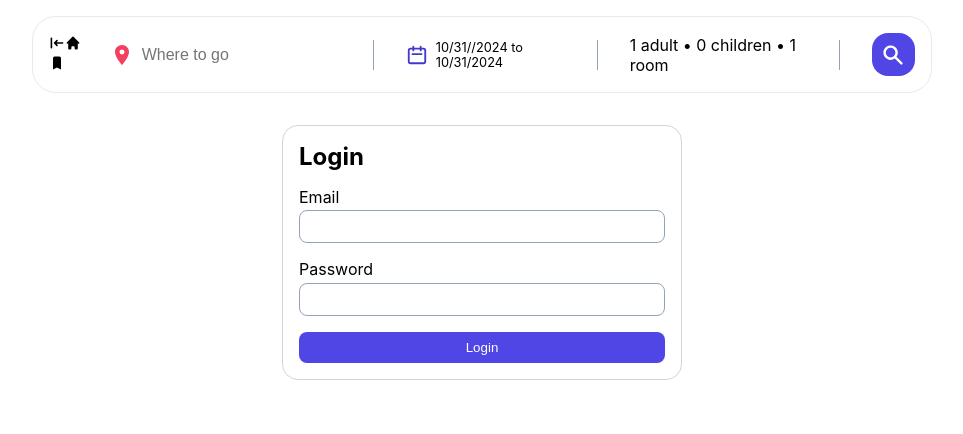
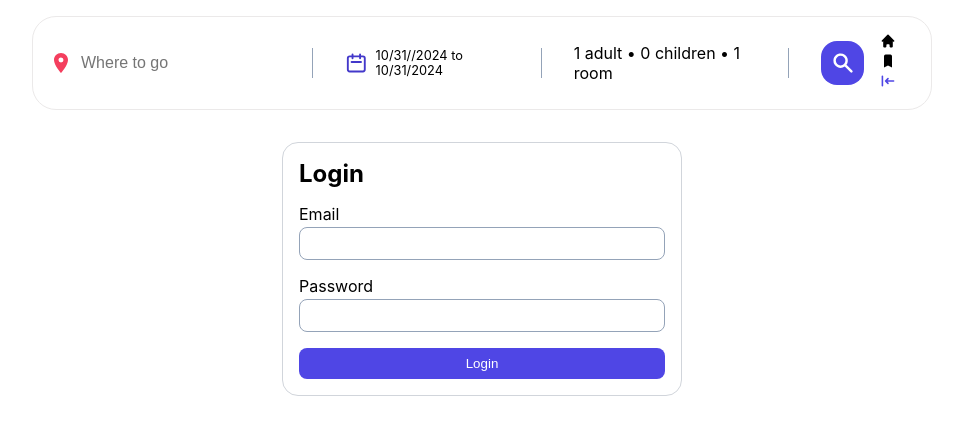
Before and after one commit to mahdi6788/BookingHotel, a React (Vite) app: page /login in a window 1280 px wide. Shown: the top 434 px of the page, without its empty margins (158-1121 px from the left). Built offline with nearby package versions, Linux system fonts and the light colour scheme; no server answers; data requests are answered from the project's data file.

Commit message:
page login and

```diff
--- a/src/components/Header/Header.jsx
+++ b/src/components/Header/Header.jsx
@@ -7,6 +7,7 @@ import {
   HiHome,
   HiBookmark,
   HiLogin,
+  HiLogout,
 } from "react-icons/hi";
 import { useRef, useState } from "react";
 import useOutsideClick from "../useOutsideClick";
@@ -17,9 +18,12 @@ import { format } from "date-fns";
 import {
   createSearchParams,
   Link,
+  Navigate,
+  NavLink,
   useNavigate,
   useSearchParams,
 } from "react-router-dom";
+import { useAuth } from "../../context/AuthContextProvider";
 
 function Header() {
   const navigate = useNavigate();
@@ -69,17 +73,6 @@ function Header() {
   return (
     <div className="header">
       <div className="headerSearch">
-        <div>
-          <Link to={"/login"}>
-            <HiLogin />
-          </Link>
-          <Link to={"/"}>
-            <HiHome />
-          </Link>
-          <Link to={"/bookmark"}>
-            <HiBookmark />
-          </Link>
-        </div>
         <div className="headerSearchItem">
           <MdLocationOn className="headerIcon locationIcon" />
           <input
@@ -131,6 +124,15 @@ function Header() {
           <button onClick={handleSearch} className="headerSearchBtn">
             <HiSearch className="headerIcon" />
           </button>
+        </div>
+        <div>
+          <NavLink to={"/"}>
+            <HiHome />
+          </NavLink> {" "}
+          <NavLink to={"/bookmark"}>
+            <HiBookmark />
+          </NavLink>
+          <LogInOut />
         </div>
       </div>
     </div>
@@ -194,3 +196,30 @@ function OptionItem({ type, options, minLimit, handleOpertations }) {
     </div>
   );
 }
+
+function LogInOut() {
+  const navigate = useNavigate()
+  const handleLogout = () => {
+    logout()
+    navigate('/')
+  }
+  const { user, isAuthenticated, logout } = useAuth();
+  return (
+    <div>
+      {isAuthenticated ? (
+        <div>
+          <span>
+           welcome {user.name}
+          </span> {" "}
+          <button>
+            <HiLogout className="icon" onClick={handleLogout}/>
+          </button>
+        </div>
+      ) : (
+        <NavLink to={"/login"}>
+          <HiLogin className="icon" />
+        </NavLink>
+      )}
+    </div>
+  );
+}
--- a/src/components/Login.jsx
+++ b/src/components/Login.jsx
@@ -13,7 +13,7 @@ function Login() {
     };
 
     useEffect(()=>{
-        if (isAuthenticated) navigate("/")
+        if (isAuthenticated) navigate("/" , {replace: true})
     },[isAuthenticated, navigate])
   return (
     <div className="loginContainer">
--- a/src/context/AuthContextProvider.jsx
+++ b/src/context/AuthContextProvider.jsx
@@ -3,8 +3,8 @@ import { useContext } from "react"
 import { createContext } from "react"
 
 const FakeUser = {
-    name: "MHD",
-    email: "MHD@gmail.com",
+    name: "User",
+    email: "user@gmail.com",
     password: "1234"
 }
 
```
Also changed, not shown: 1 other file (tests, documents, lock files or other folders).
